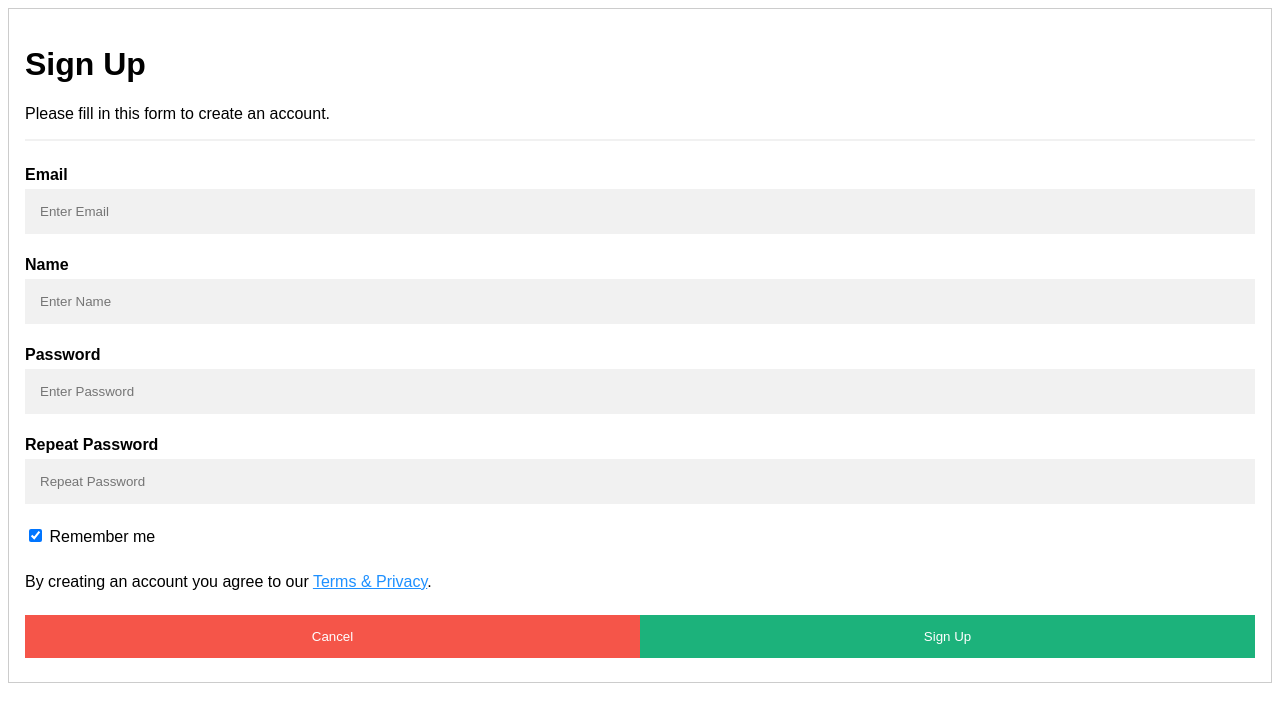
After one commit to Xouravv/flask_irc, a Flask app: page /login in a window 1280 px wide. The commit adds this page. Shown: the top 722 px of the page. Run offline with Flask 3, Linux system fonts and the light colour scheme; parts of the project's set-up code (start-up, migrations or seed data) failed here and were passed over.

Commit message:
db test login page

```diff
--- a/main.py
+++ b/main.py
@@ -1,9 +1,17 @@
 
-from flask import Flask,render_template
+from flask import Flask,render_template,request
 from flask_socketio import SocketIO, emit
+from flask_sqlalchemy import SQLAlchemy
+from models import cruduser
 
 app = Flask(__name__)
 socketio = SocketIO(app)
+app.config['SQLALCHEMY_TRACK_MODIFICATIONS'] = False
+app.config['SECRET_KEY'] = 'your_secret_key_here'
+app.config['SQLALCHEMY_DATABASE_URI'] = 'mysql://Xourav0here:Initialize MySQL@Xourav0here.mysql.pythonanywhere-services.com/Xourav0here$default'
+db = SQLAlchemy(app)
+db.create_all()
+
 
 @app.route('/')
 def hello_world():
@@ -18,6 +26,25 @@ def handle_message(data):
 def index():
     return render_template('index.html')
 
+@app.route('/login')
+def login():
+    return render_template('login.html')
+
+@app.route('/adddata',methods=['GET', 'POST'])
+def login():
+    if request.method == "POST":
+        try:
+            username = request.form['name']
+            email = request.form['email']
+            password = request.form['psw']
+            secretkey=request.form['pswr']
+            new_user = cruduser(username=username, email=email, password=password ,secretkey=secretkey)
+            db.session.add(new_user)
+            db.session.commit()
+            return {"status":"user added"}
+        except Exception as e:
+            return {"status":"user added" ,'error':str(e)}
+
 
 if __name__ == '__main__':
     socketio.run(app)
--- a/templates/index.html
+++ b/templates/index.html
@@ -2,7 +2,7 @@
 <html>
 <head>
     <title>Flask-SocketIO Chat</title>
-    <link rel="stylesheet" type="text/css" href="{{ url_for('static', filename='styles.css') }}">
+    <link rel="stylesheet" type="text/css" href="{{ url_for('static', filename='chat.css') }}">
 </head>
 <body>
     <ul id="chat">
--- /dev/null
+++ b/templates/login.html
@@ -0,0 +1,108 @@
+<!DOCTYPE html>
+<html>
+<style>
+body {font-family: Arial, Helvetica, sans-serif;}
+* {box-sizing: border-box}
+
+/* Full-width input fields */
+input[type=text], input[type=password] {
+  width: 100%;
+  padding: 15px;
+  margin: 5px 0 22px 0;
+  display: inline-block;
+  border: none;
+  background: #f1f1f1;
+}
+
+input[type=text]:focus, input[type=password]:focus {
+  background-color: #ddd;
+  outline: none;
+}
+
+hr {
+  border: 1px solid #f1f1f1;
+  margin-bottom: 25px;
+}
+
+/* Set a style for all buttons */
+button {
+  background-color: #04AA6D;
+  color: white;
+  padding: 14px 20px;
+  margin: 8px 0;
+  border: none;
+  cursor: pointer;
+  width: 100%;
+  opacity: 0.9;
+}
+
+button:hover {
+  opacity:1;
+}
+
+/* Extra styles for the cancel button */
+.cancelbtn {
+  padding: 14px 20px;
+  background-color: #f44336;
+}
+
+/* Float cancel and signup buttons and add an equal width */
+.cancelbtn, .signupbtn {
+  float: left;
+  width: 50%;
+}
+
+/* Add padding to container elements */
+.container {
+  padding: 16px;
+}
+
+/* Clear floats */
+.clearfix::after {
+  content: "";
+  clear: both;
+  display: table;
+}
+
+/* Change styles for cancel button and signup button on extra small screens */
+@media screen and (max-width: 300px) {
+  .cancelbtn, .signupbtn {
+     width: 100%;
+  }
+}
+</style>
+<body>
+
+<form action="/adddata" method="post" style="border:1px solid #ccc">
+  <div class="container">
+    <h1>Sign Up</h1>
+    <p>Please fill in this form to create an account.</p>
+    <hr>
+
+    <label for="email"><b>Email</b></label>
+    <input type="text" placeholder="Enter Email" name="email" id="email" required>
+
+    <label for="name"><b>Name</b></label>
+    <input type="text" placeholder="Enter Name" name="name" id="name" required>
+
+    <label for="psw"><b>Password</b></label>
+    <input type="password" placeholder="Enter Password" name="psw" id="psw" required>
+
+    <label for="psw-repeat"><b>Repeat Password</b></label>
+    <input type="password" placeholder="Repeat Password" name="psw-repeat" id="pswr" required>
+
+    <label>
+      <input type="checkbox" checked="checked" name="remember" style="margin-bottom:15px"> Remember me
+    </label>
+
+    <p>By creating an account you agree to our <a href="#" style="color:dodgerblue">Terms & Privacy</a>.</p>
+
+    <div class="clearfix">
+      <button type="button" class="cancelbtn">Cancel</button>
+      <button type="submit" class="signupbtn">Sign Up</button>
+    </div>
+  </div>
+</form>
+
+</body>
+</html>
```
Also changed, not shown: models.py (added, +9 -0 lines), static/chat.css (added, +36 -0 lines).
